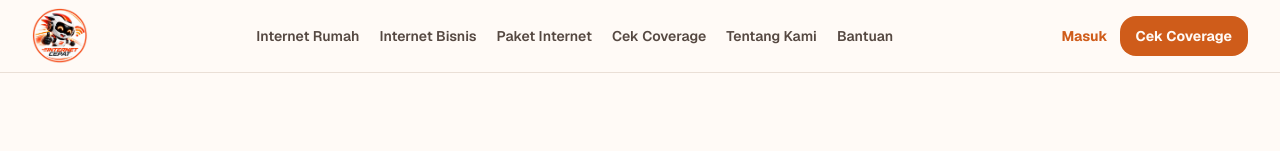
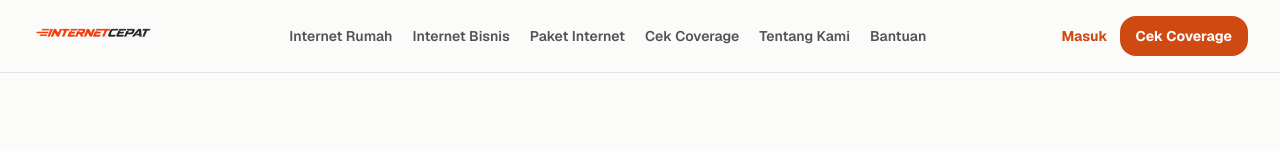
Before and after one commit to Rydhlnst/juliantnet, a Next.js app: page / in a window 1280 px wide. Shown: the top 151 px of the page. Built offline with nearby package versions, Linux system fonts and the light colour scheme.

Commit message:
Use Internet Cepat wordmark across shell

```diff
--- a/app/globals.css
+++ b/app/globals.css
@@ -32,24 +32,24 @@
 }
 
 :root {
-  --background: #fffaf6;
-  --foreground: #2b1c14;
+  --background: #fbfbfa;
+  --foreground: #252a2e;
   --card: #ffffff;
-  --card-foreground: #2b1c14;
+  --card-foreground: #252a2e;
   --popover: #ffffff;
-  --popover-foreground: #2b1c14;
-  --primary: #cf5c1a;
-  --primary-foreground: #fffaf6;
-  --secondary: #2b1a12;
-  --secondary-foreground: #fff8f1;
-  --muted: #f8eee6;
-  --muted-foreground: #735d4d;
-  --accent: #ffc15a;
-  --accent-foreground: #3a2111;
+  --popover-foreground: #252a2e;
+  --primary: #cf4a12;
+  --primary-foreground: #ffffff;
+  --secondary: #2b3035;
+  --secondary-foreground: #f7f8f9;
+  --muted: #f1f3f4;
+  --muted-foreground: #616a73;
+  --accent: #ffb067;
+  --accent-foreground: #2d2620;
   --destructive: #b42318;
-  --border: #eadfd6;
-  --input: #eadfd6;
-  --ring: #cf5c1a;
+  --border: #dfe3e6;
+  --input: #dfe3e6;
+  --ring: #cf4a12;
   --radius: 0.75rem;
 }
 
--- a/components/site-footer.tsx
+++ b/components/site-footer.tsx
@@ -1,3 +1,4 @@
+import Image from "next/image"
 import Link from "next/link"
 import { MessageCircle } from "lucide-react"
 
@@ -6,5 +7,5 @@ import { site, whatsappUrl } from "@/lib/site"
 
 export function SiteFooter() {
   const links = [["Layanan", [["Paket Internet", "/paket-internet"], ["Internet Rumah", "/internet-rumah"], ["Internet Bisnis", "/internet-bisnis"]]], ["Bantuan", [["Cek Coverage", "/cek-coverage"], ["FAQ", "/faq"], ["Kontak", "/kontak"]]], ["Perusahaan", [["Tentang Kami", "/tentang"], ["Bantuan", "/bantuan"], ["Daftar", "/daftar"]]]] as const
-  return <footer className="bg-secondary text-secondary-foreground"><div className="mx-auto max-w-7xl px-5 py-14 lg:px-8"><div className="grid gap-10 md:grid-cols-[1.5fr_repeat(3,1fr)]"><div><Link href="/" className="text-2xl font-black">Internet Cepat</Link><p className="mt-4 max-w-xs text-sm leading-6 text-secondary-foreground/70">Internet WiFi untuk rumah dan bisnis. Nama, nomor WhatsApp, serta informasi perusahaan ini adalah placeholder.</p><a className="mt-5 inline-flex items-center gap-2 text-sm font-bold text-accent" href={whatsappUrl("Halo Internet Cepat, saya ingin bertanya tentang pemasangan WiFi.")} target="_blank" rel="noreferrer"><MessageCircle className="size-4" />Chat WhatsApp</a></div>{links.map(([title, items]) => <div key={title}><h2 className="font-bold">{title}</h2><ul className="mt-4 space-y-3">{items.map(([label, href]) => <li key={href}><Link className="text-sm text-secondary-foreground/70 hover:text-accent" href={href}>{label}</Link></li>)}</ul></div>)}</div><Separator className="my-10 bg-white/15" /><p className="text-sm text-secondary-foreground/60">© {new Date().getFullYear()} {site.name}. Semua hak dilindungi.</p></div></footer>
+  return <footer className="bg-secondary text-secondary-foreground"><div className="mx-auto max-w-7xl px-5 py-14 lg:px-8"><div className="grid gap-10 md:grid-cols-[1.5fr_repeat(3,1fr)]"><div><Link href="/" className="inline-flex rounded-lg bg-white px-3 py-2" aria-label="Internet Cepat beranda"><Image src="/brand/internet-cepat-wordmark.png" alt="Internet Cepat" width={220} height={79} className="h-8 w-auto max-w-[12rem] object-contain sm:h-9" /></Link><p className="mt-4 max-w-xs text-sm leading-6 text-secondary-foreground/70">Internet WiFi untuk rumah dan bisnis. Nama, nomor WhatsApp, serta informasi perusahaan ini adalah placeholder.</p><a className="mt-5 inline-flex items-center gap-2 text-sm font-bold text-accent" href={whatsappUrl("Halo Internet Cepat, saya ingin bertanya tentang pemasangan WiFi.")} target="_blank" rel="noreferrer"><MessageCircle className="size-4" />Chat WhatsApp</a></div>{links.map(([title, items]) => <div key={title}><h2 className="font-bold">{title}</h2><ul className="mt-4 space-y-3">{items.map(([label, href]) => <li key={href}><Link className="text-sm text-secondary-foreground/70 hover:text-accent" href={href}>{label}</Link></li>)}</ul></div>)}</div><Separator className="my-10 bg-white/15" /><p className="text-sm text-secondary-foreground/60">© {new Date().getFullYear()} {site.name}. Semua hak dilindungi.</p></div></footer>
 }
--- a/components/site-header.tsx
+++ b/components/site-header.tsx
@@ -11,7 +11,7 @@ import { Sheet, SheetContent, SheetDescription, SheetHeader, SheetTitle, SheetTr
 export function SiteHeader() {
   return <header className="sticky top-0 z-40 border-b border-border/70 bg-background/95 backdrop-blur">
     <div className="mx-auto flex h-18 max-w-7xl items-center justify-between px-5 lg:px-8">
-      <Link href="/" className="flex items-center" aria-label="Internet Cepat beranda"><Image src="/brand/internet-cepat-logo.png" alt="Internet Cepat" width={64} height={64} priority className="size-14 object-contain" /></Link>
+      <Link href="/" className="flex items-center" aria-label="Internet Cepat beranda"><Image src="/brand/internet-cepat-wordmark.png" alt="Internet Cepat" width={190} height={68} priority className="h-9 w-auto max-w-[48vw] object-contain sm:h-11" /></Link>
       <nav className="hidden items-center gap-5 lg:flex" aria-label="Navigasi utama">{navigation.map((item) => <Link key={item.href} className="text-sm font-semibold text-foreground/80 transition hover:text-primary" href={item.href}>{item.label}</Link>)}</nav>
       <div className="hidden items-center gap-3 lg:flex"><Link className="text-sm font-bold text-primary" href="/daftar">Masuk</Link><Link className="rounded-xl bg-primary px-4 py-2.5 text-sm font-bold text-primary-foreground transition hover:bg-primary/90" href="/cek-coverage">Cek Coverage</Link></div>
       <Sheet><SheetTrigger render={<Button variant="outline" size="icon" className="lg:hidden" aria-label="Buka menu" />}><Menu /></SheetTrigger><SheetContent side="right" className="w-[86vw] max-w-sm bg-background"><SheetHeader><SheetTitle>Internet Cepat</SheetTitle><SheetDescription>Internet untuk keseharian yang lebih lancar.</SheetDescription></SheetHeader><nav className="flex flex-col gap-1 px-4" aria-label="Navigasi mobile">{navigation.map((item) => <Link key={item.href} className="rounded-lg px-3 py-3 font-semibold hover:bg-muted" href={item.href}>{item.label}</Link>)}<Link className="mt-3 rounded-xl bg-primary px-4 py-3 text-center font-bold text-primary-foreground" href="/cek-coverage">Cek Coverage</Link></nav></SheetContent></Sheet>
```
Also changed, not shown: public/brand/internet-cepat-wordmark.png (added).
